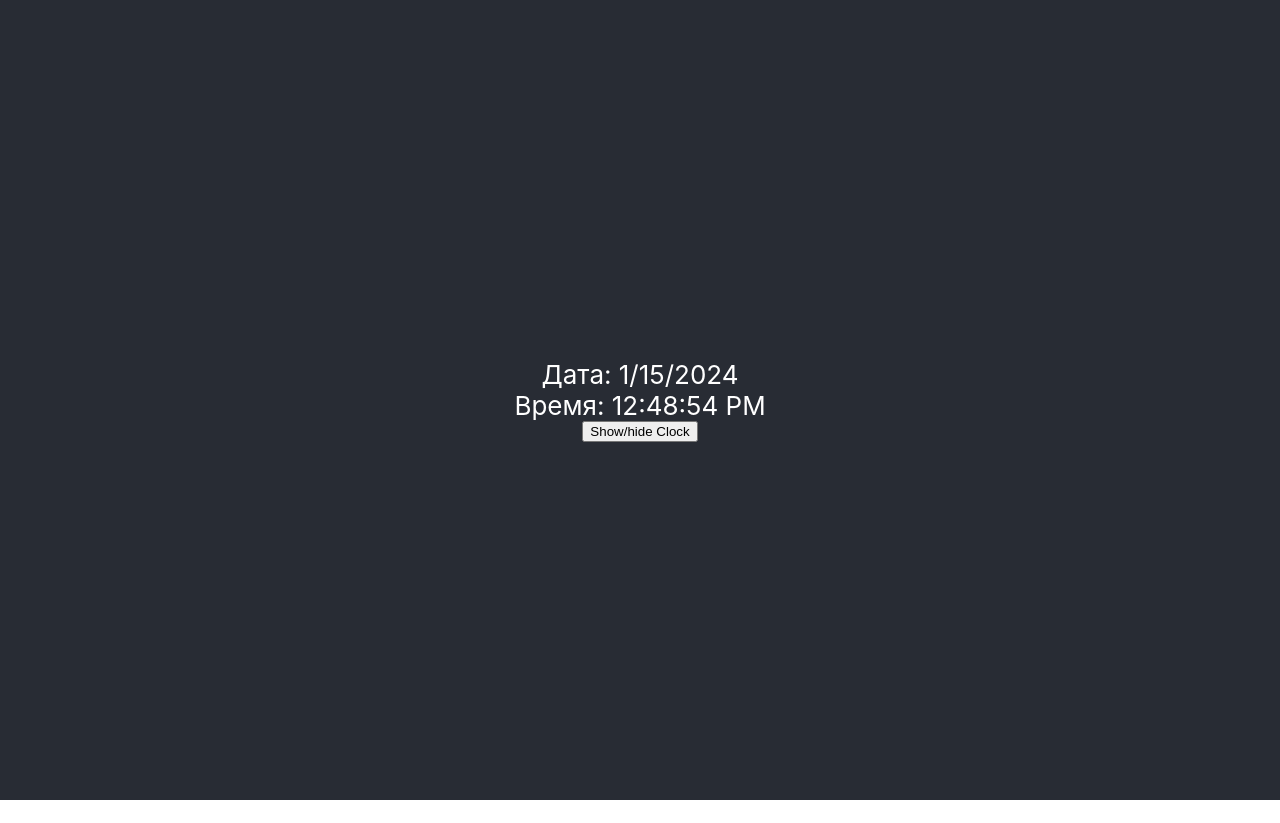
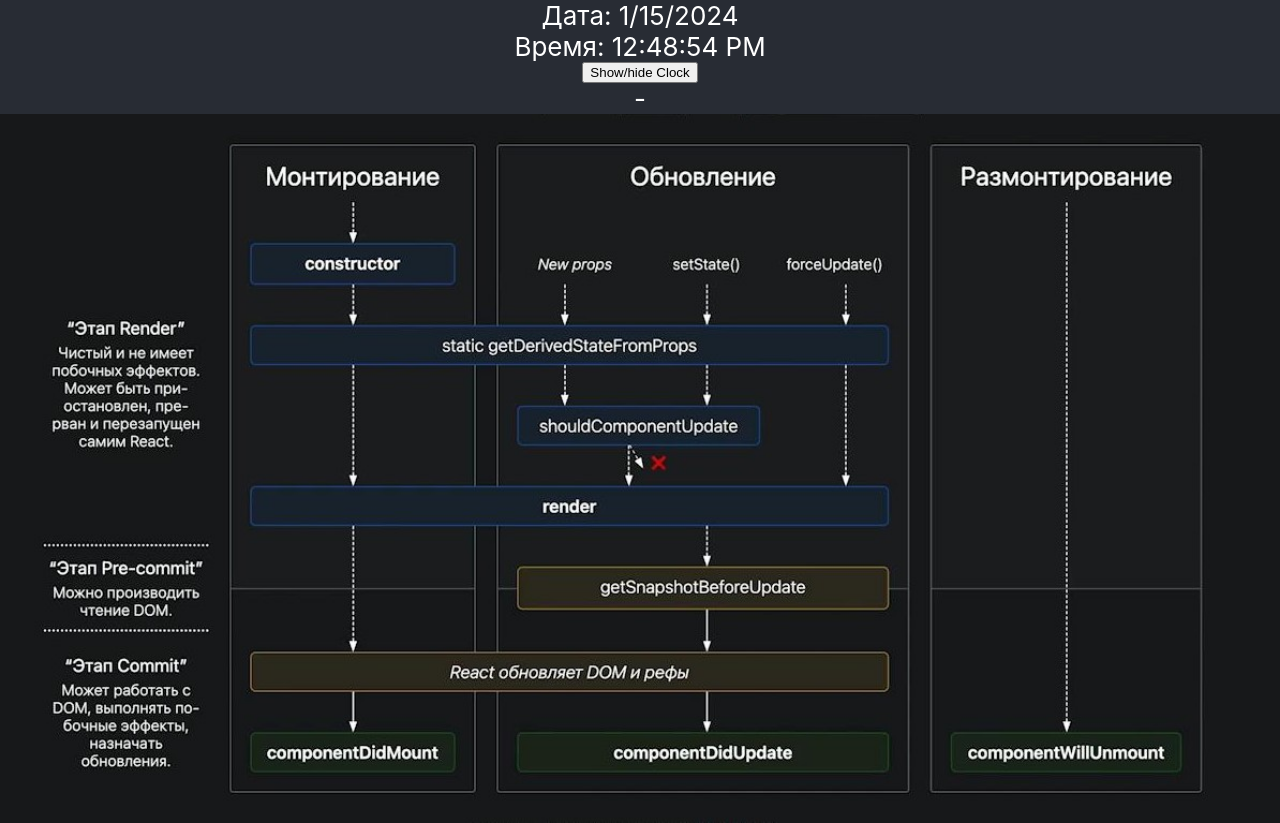
Before and after one commit to vitalyvitmens/rs-react, a React (Create React App) app: page / in a window 1280 px wide. Before the commit the page ends 800 px from the top, so only its background shows below. Built offline with nearby package versions, Linux system fonts and the light colour scheme.

Commit message:
feat(src\App.js): добавляет раздел Жизненные фазы функционального компонента

```diff
--- a/src/App.css
+++ b/src/App.css
@@ -25,3 +25,7 @@
 .App-grid {
   display: flex;
 }
+
+.Class-component-lifecycle-methods {
+  width: 100%;
+}
--- a/src/App.js
+++ b/src/App.js
@@ -1,5 +1,6 @@
+import React, { useState } from 'react'
+import ClassComponentLifecycleMethods from './assets/classComponentLifecycleMethods.jpg'
 import './App.css'
-import React, { useState } from 'react'
 
 //! Коллекции и ключи
 // const FIELDS = [
@@ -138,6 +139,55 @@ import React, { useState } from 'react'
 // }
 
 //! Жизненный цикл компонента
+// class Clock extends React.Component {
+//   constructor(props) {
+//     super(props)
+//     console.log('#### №1: constructor')
+//     this.state = {
+//       date: new Date().toLocaleDateString(),
+//       time: new Date().toLocaleTimeString(),
+//     }
+//   }
+
+//   render() {
+//     console.log('#### №2: render')
+//     return (
+//       <>
+//         <div>Дата: {this.state.date}</div>
+//         <div>Время: {this.state.time}</div>
+//       </>
+//     )
+//   }
+
+//   componentDidMount() {
+//     console.log('#### №3: componentDidMount')
+//     this.interval = setInterval(() => {
+//       this.setState({
+//         time: new Date().toLocaleTimeString(),
+//       })
+//       console.log(this.state.date, this.state.time)
+//     }, 1000)
+//   }
+
+//   componentWillUnmount() {
+//     console.log('#### END: componentWillUnmount')
+//     clearInterval(this.interval)
+//   }
+// }
+
+// export default function App() {
+//   const [clock, setClock] = useState(true)
+//   return (
+//     <div className="App">
+//       <header className="App-header">
+//         {clock && <Clock />}
+//         <button onClick={() => setClock(!clock)}>Show/hide Clock</button>
+//       </header>
+//     </div>
+//   )
+// }
+
+//! Методы жизненного цикла классового компонента
 class Clock extends React.Component {
   constructor(props) {
     super(props)
@@ -156,6 +206,17 @@ class Clock extends React.Component {
         <div>Время: {this.state.time}</div>
       </>
     )
+  }
+
+  shouldComponentUpdate(nextProps, nextState, nextContext) {
+    console.log('#### №4: shouldComponentUpdate old State', this.state)
+    console.log('#### №4: shouldComponentUpdate new State', nextState)
+    return true // shouldComponentUpdate принимает решение стоит ли обновлять наш компонент, в данном случае стоит, так как true
+  }
+
+  componentDidUpdate(prevProps, prevState, snapshot) {
+    console.log('#### №5: componentDidUpdate', this.state)
+
   }
 
   componentDidMount() {
@@ -181,6 +242,12 @@ export default function App() {
       <header className="App-header">
         {clock && <Clock />}
         <button onClick={() => setClock(!clock)}>Show/hide Clock</button>
+        <div>-</div>
+        <img
+          className="Class-component-lifecycle-methods"
+          src={ClassComponentLifecycleMethods}
+          alt="ClassComponentLifecycleMethods"
+        />
       </header>
     </div>
   )
```
Also changed, not shown: src/assets/classComponentLifecycleMethods.jpg (added).
